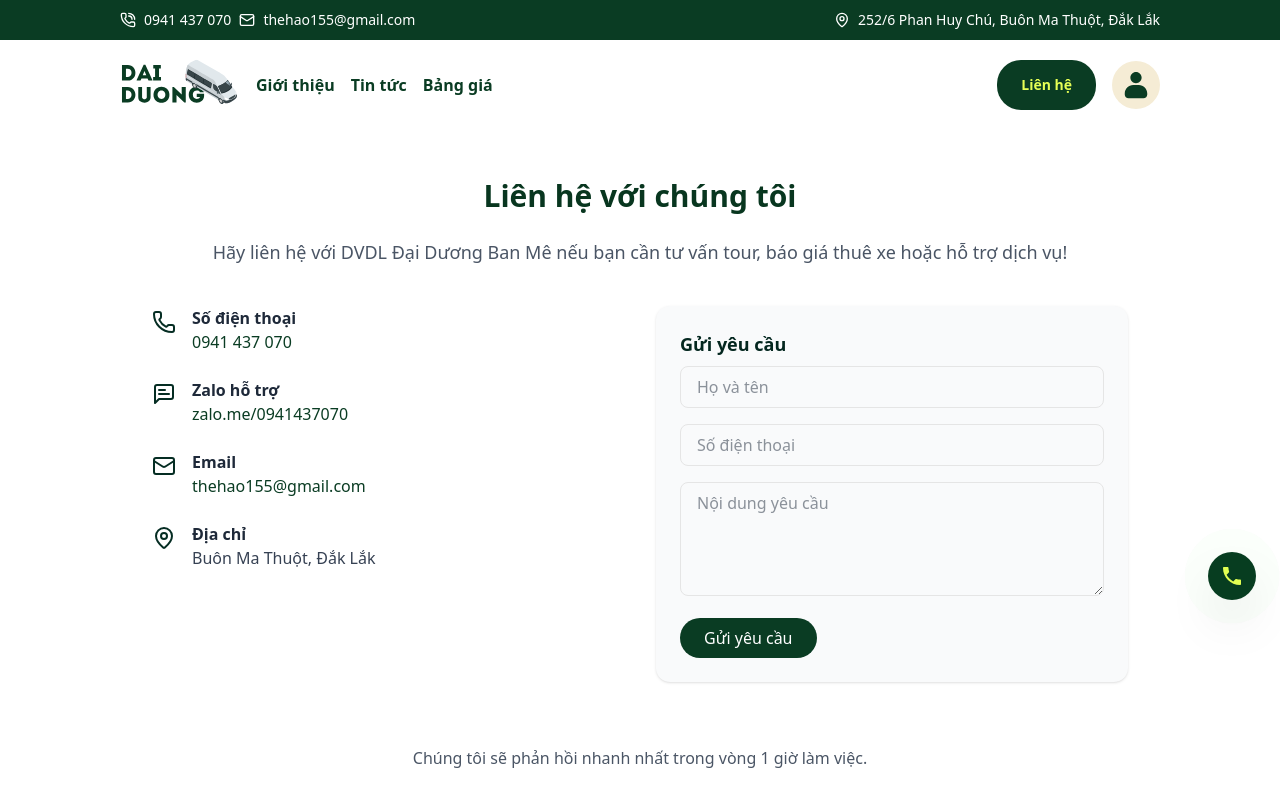
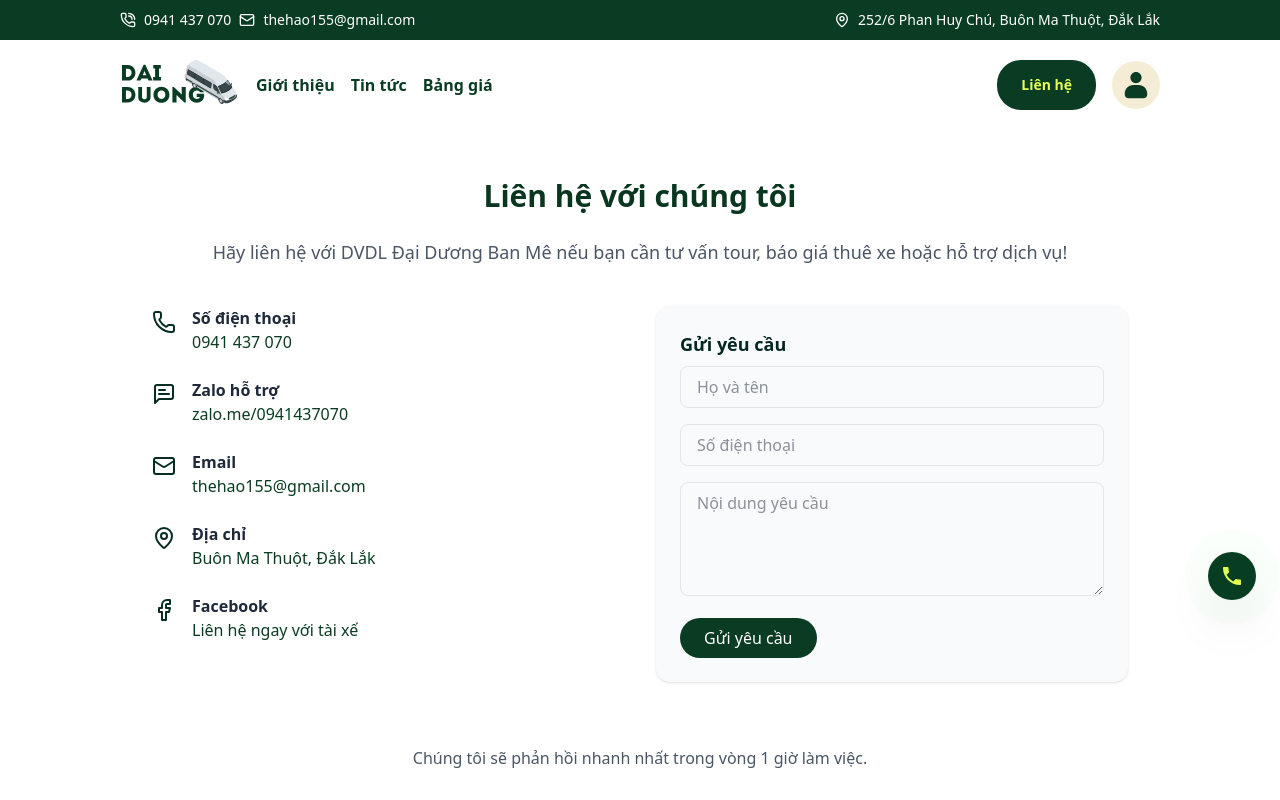
Before and after one commit to thehao1505/carrental, a Next.js app: page /lien-he in a window 1280 px wide. Shown: the top 800 px of the page. Built offline with nearby package versions, Linux system fonts and the light colour scheme.

Commit message:
feat: add facebook

```diff
--- a/src/features/lien-he/lien-he-card.tsx
+++ b/src/features/lien-he/lien-he-card.tsx
@@ -1,6 +1,6 @@
 "use client";
 
-import { Mail, MapPin, Phone, MessageSquareText } from "lucide-react";
+import { Mail, MapPin, Phone, MessageSquareText, Facebook } from "lucide-react";
 import Link from "next/link";
 import { ChangeEvent, FormEvent, useState } from "react";
 
@@ -108,7 +108,24 @@ export default function LienHeCard() {
             <MapPin className="text-moss-500 mt-1" />
             <div>
               <p className="font-semibold">Địa chỉ</p>
-              <p className="text-gray-700">Buôn Ma Thuột, Đắk Lắk</p>
+              <a
+                href="https://maps.app.goo.gl/7AeopSFXS4vKVxwL6"
+                className="text-forest-500  hover:underline"
+              >
+                Buôn Ma Thuột, Đắk Lắk
+              </a>
+            </div>
+          </div>
+          <div className="flex items-start gap-4">
+            <Facebook className="text-moss-500 mt-1" />
+            <div>
+              <p className="font-semibold">Facebook</p>
+              <a
+                href="https://www.facebook.com/share/1AczYur4wu/"
+                className="text-forest-500  hover:underline"
+              >
+                Liên hệ ngay với tài xế
+              </a>
             </div>
           </div>
         </div>
```
